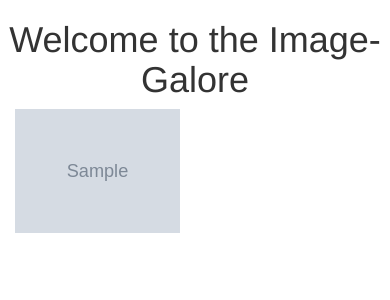
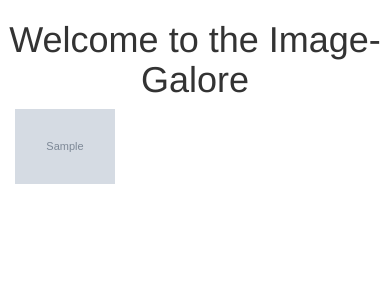
Before and after one commit to beattykariuki/Personal-Gallery, a Django app: page / in a window 390 px wide. Shown: the part 124-424 px from the top of the page. Run offline with Django 3.2, Linux system fonts and the light colour scheme; tables that the repository leaves empty hold one stand-in row (values such as "Sample post"); grey boxes marked "Sample" are stand-in pictures; some libraries are stand-ins or nearby versions.

Commit message:
fixed an issue with loading images

```diff
--- a/images/templates/welcome.html
+++ b/images/templates/welcome.html
@@ -2,14 +2,12 @@
 
 {% block content %}
 <h1 class='text-center'>Welcome to the Image-Galore</h1>
-<!-- <div class="container"> -->
         {% if images %}
-        <!-- {% for image in images %} -->
         <div class="container">
             <!-- Looping through images -->
             <div class="row">
                 {% for image in images %}
-                <div class="col-xs-6 col-sm-4 col-md-4 col-lg-4">
+                <div class="col-xs-4 col-sm-4 col-md-4 col-lg-4">
 
                     <img src="{{image.image_path.url}}" id="pic" class="img-responsive" alt="Image">
 
@@ -21,9 +19,7 @@
             <h2 class="text-center"> {{ image_item.title }} </h2>
             </div>
         <div class="item">
-            <!-- <img src="{{image.image_path.url}}" alt=""> -->
         </div>
-        {% endfor %}
         {% endif%}
         </div>
         </div>
```
